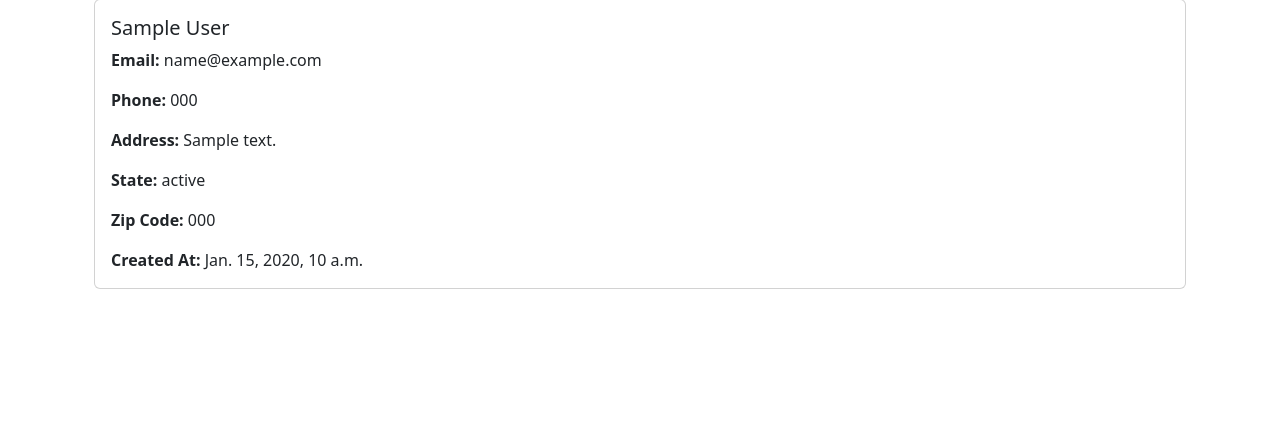
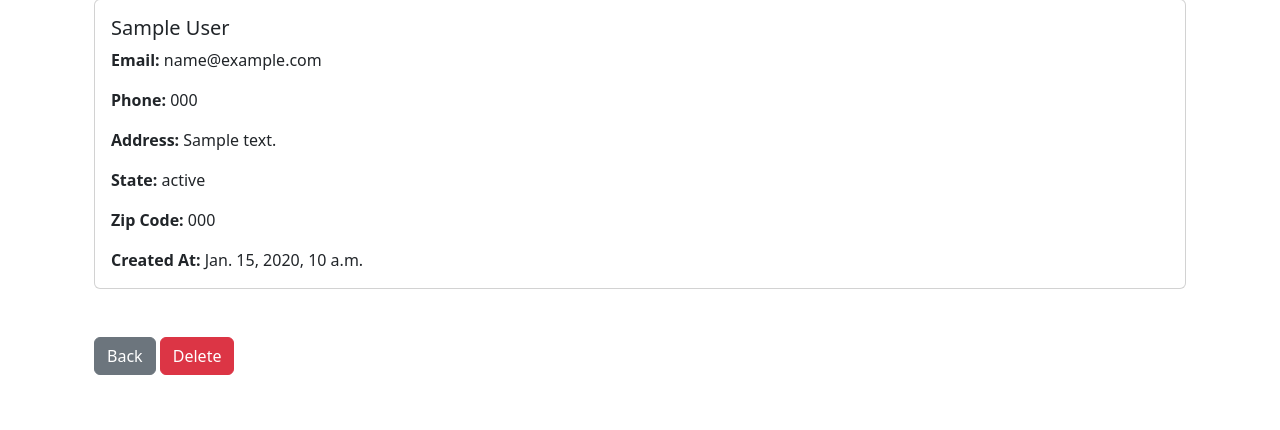
Before and after one commit to Tamim-Mahmud/CRM-Website-Django, a Django app: page /record/1 in a window 1280 px wide. Shown: the part 161-591 px from the top of the page. Run offline with Django 5.2, Linux system fonts and the light colour scheme; a user stored in the database is signed in; tables that the repository leaves empty hold one stand-in row (values such as "Sample post").

Commit message:
delete from database

```diff
--- a/website/templates/record.html
+++ b/website/templates/record.html
@@ -6,7 +6,7 @@
 <div class="container mt-5">
     <h1 class="mt-4">Individuals customer record </h1>
 
-    <div class="row row-cols-1 g-4">
+    <div class="row row-cols-1 g-4 mb-5">
         <div class="col">
             <div class="card h-100">
                 <div class="card-body">
@@ -21,6 +21,9 @@
             </div>
         </div>
     </div>
+
+    <a href="{% url 'home' %}"><button class="btn btn-secondary">Back</button></a>
+    <a href="{% url 'delete_record' customer_record.id %}"><button class="btn btn-danger">Delete</button></a>
 </div>
 
 {% endblock %}
--- a/website/urls.py
+++ b/website/urls.py
@@ -7,6 +7,7 @@ urlpatterns = [
     # path('login/',views.login_user,name='login'),
     path('logout/',views.logout_user,name='logout'),
     path('register/',views.reg_user,name='register'),
-    path('record/<int:pk>',views.customer_record,name="record")
+    path('record/<int:pk>',views.customer_record,name="record"),
+    path('delete_record/<int:pk>',views.delete_customer_record,name="delete_record")
 
 ]
--- a/website/views.py
+++ b/website/views.py
@@ -53,3 +53,13 @@ def customer_record(request,pk):
     else:
         messages.success(request, "You need to login....")
         return redirect('home')
+
+def delete_customer_record(request,pk):
+    if request.user.is_authenticated:
+        delete_record= Record.objects.get(id=pk)
+        delete_record.delete()
+        messages.success(request, "Record deleted Successfully....")
+        return redirect('home')
+    else:
+       messages.success(request, "Please login....")
+       return redirect('home')
```
